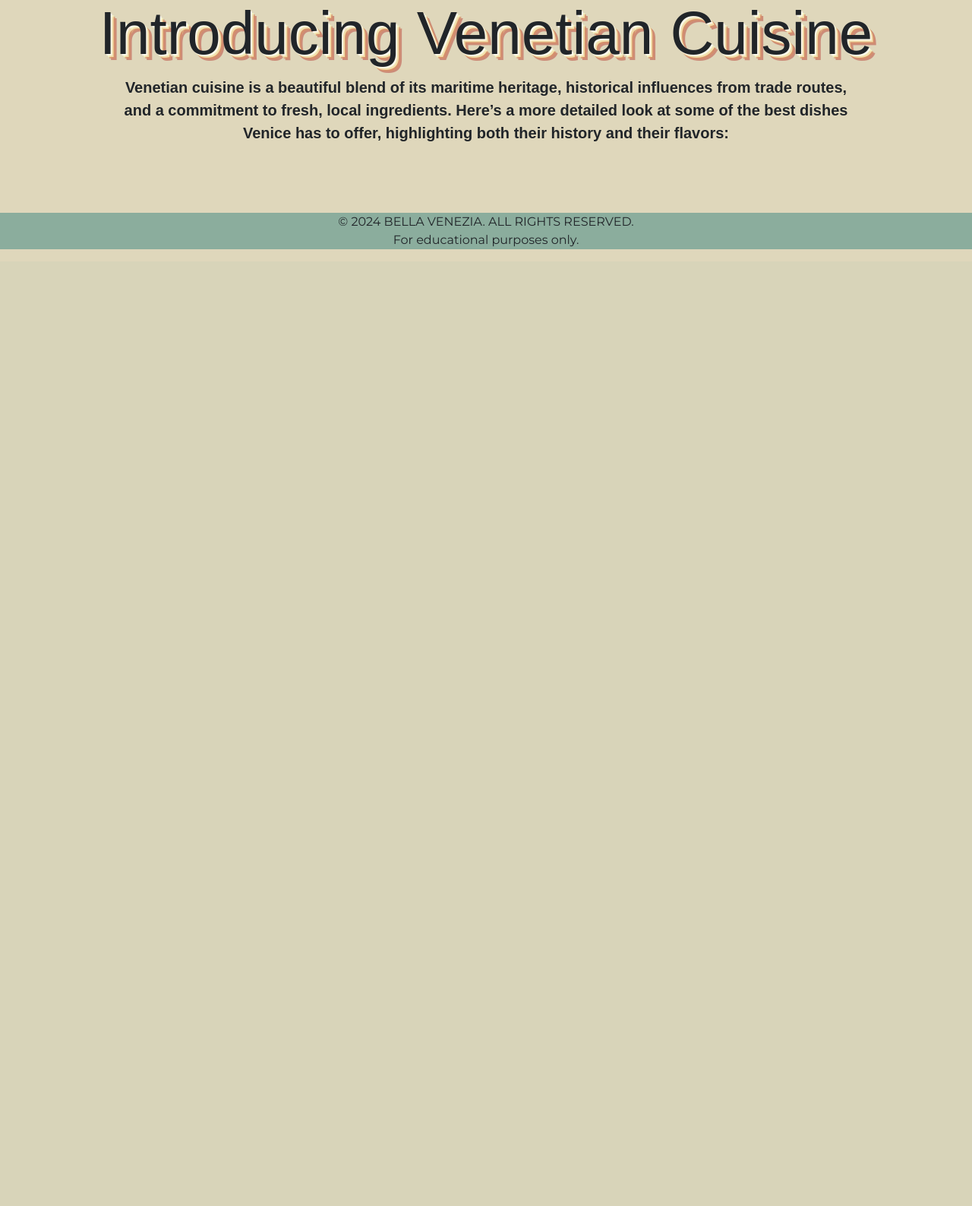
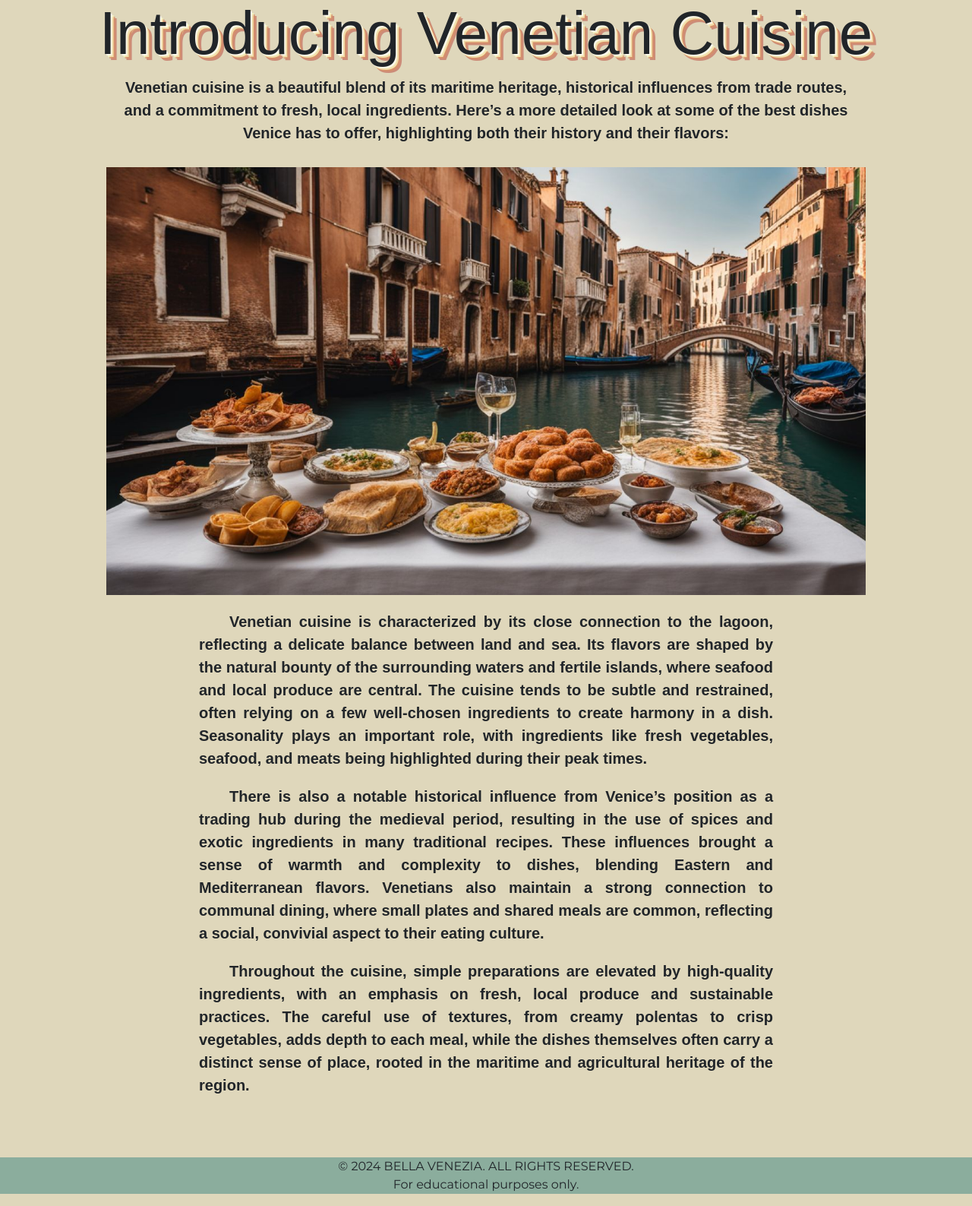
Before and after one commit to AJBernardo/AJBernardo.github.io, a PHP site: the page made by projects/ACTIVITY 05/food.html in a window 1280 px wide. Shown: the part 634-2221 px from the top of the page at 76% size. Before the commit the page ends 962 px from the top, so only its background shows below. Run offline with PHP 8.4, Linux system fonts and the light colour scheme; some web fonts are replaced.

Commit message:
Added some pages and style into the project

```diff
--- a/projects/ACTIVITY 05/css/food.css
+++ b/projects/ACTIVITY 05/css/food.css
@@ -32,3 +32,24 @@ body{
     font-family: 'Charrington', sans-serif;
     margin-bottom: 30px;
 }
+
+.menu-items-container{
+    text-align: justify;
+}
+
+.content-container .row{
+    margin: 0px;
+    padding: 0px;
+}
+.content-container img{
+    padding: 0px;
+    max-width: 1000px;
+}
+
+.content-container p{
+    margin: 20px 250px;
+    font-family: 'Charrington', sans-serif;
+    font-weight: 700;
+    font-size: 20px;
+    text-align: justify;
+}
--- a/projects/ACTIVITY 05/food.html
+++ b/projects/ACTIVITY 05/food.html
@@ -48,16 +48,48 @@
         </div>
     </div>
 
-    <div class="menu-items-container">
+    <div class="content-container">
         <div class="row">
-            <div class="col-6">
+            <div class="col">
+                <img src="img/venetian-food.png" alt="venetian-food">
+            </div>
+        </div>
 
-            </div>
-            <div class="col-6">
+        <div class="row">
+            <div class="col">
+                <p>
+                    &emsp;&emsp;Venetian cuisine is characterized by its close connection to the lagoon, reflecting a delicate
+                    balance between land and sea. Its flavors are shaped by the natural bounty of the surrounding waters
+                    and fertile islands, where seafood and local produce are central. The cuisine tends to be subtle and
+                    restrained, often relying on a few well-chosen ingredients to create harmony in a dish. Seasonality
+                    plays an important role, with ingredients like fresh vegetables, seafood, and meats being
+                    highlighted during their peak times.
+                </p>
 
+                <p>
+                    &emsp;&emsp;There is also a notable historical influence from Venice’s position as a trading hub during the
+                    medieval period, resulting in the use of spices and exotic ingredients in many traditional recipes.
+                    These influences brought a sense of warmth and complexity to dishes, blending Eastern and
+                    Mediterranean flavors. Venetians also maintain a strong connection to communal dining, where small
+                    plates and shared meals are common, reflecting a social, convivial aspect to their eating culture.
+                </p>
+
+                <p>
+                    &emsp;&emsp;Throughout the cuisine, simple preparations are elevated by high-quality ingredients, with an
+                    emphasis on fresh, local produce and sustainable practices. The careful use of textures, from creamy
+                    polentas to crisp vegetables, adds depth to each meal, while the dishes themselves often carry a
+                    distinct sense of place, rooted in the maritime and agricultural heritage of the region.
+                </p>
             </div>
         </div>
     </div>
+    <!-- <div class="menu-items-container">
+        <div class="row">
+            <div class="col">
+                <h1>01 Sarde in Saor</h1>
+            </div>
+        </div>
+    </div> -->
 
     <footer>
         <p id="footer">&copy; 2024 BELLA VENEZIA. ALL RIGHTS RESERVED.<br>For educational purposes only.</p>
```
Also changed, not shown: projects/ACTIVITY 05/img/food-1.jpg (added), projects/ACTIVITY 05/img/venetian-food.png (added).
